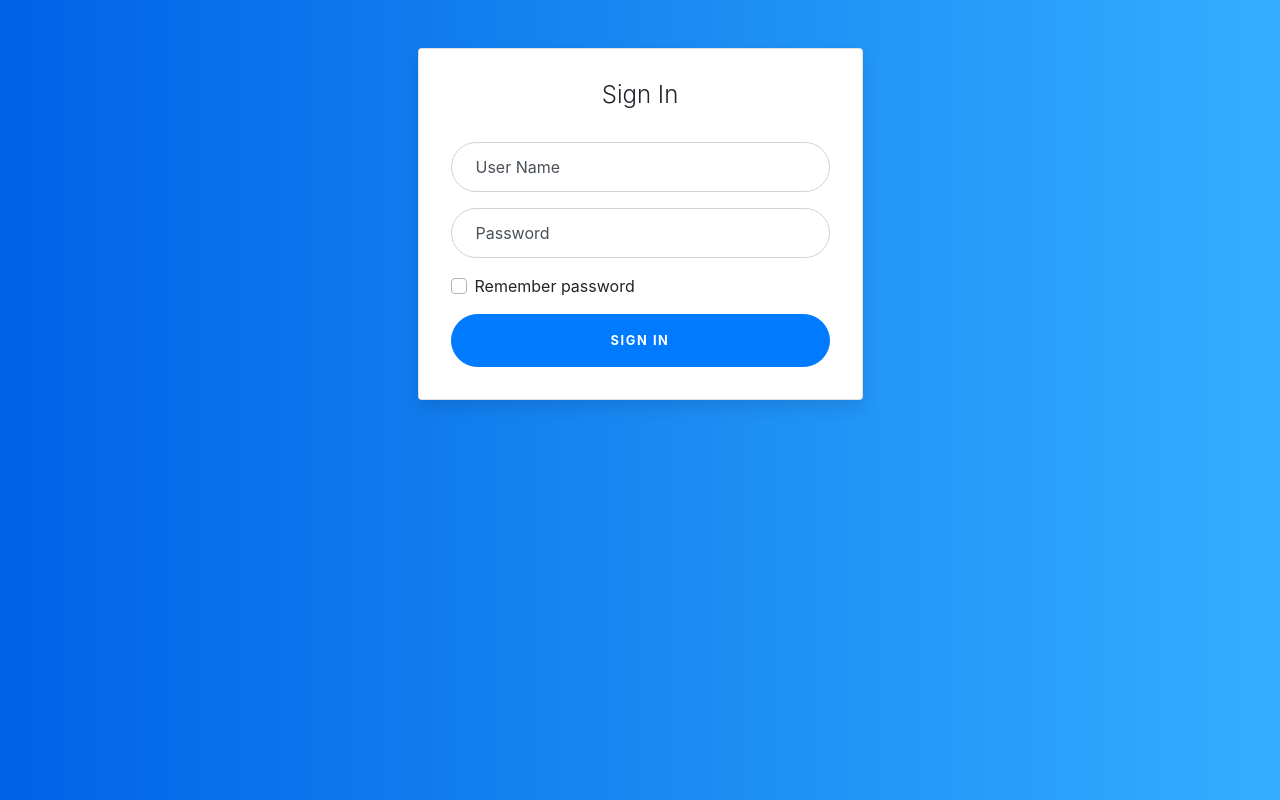
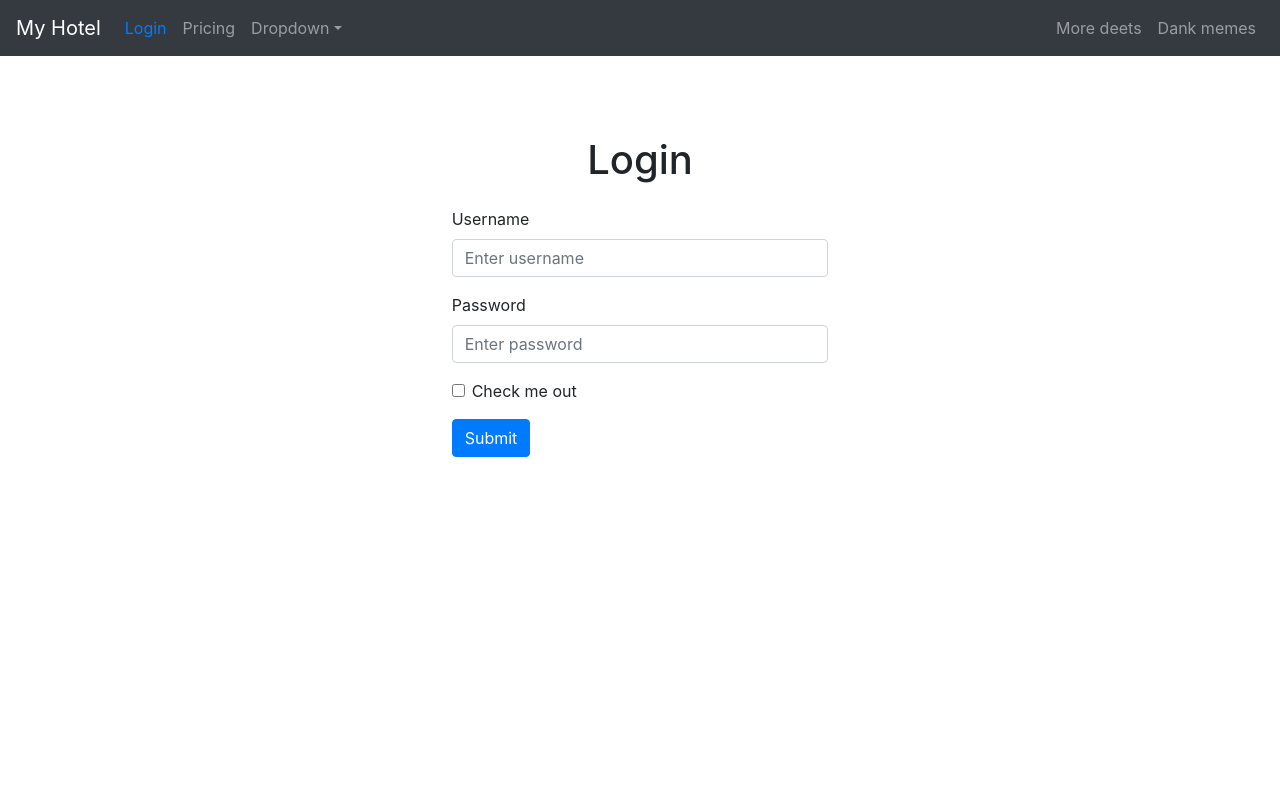
Before and after one commit to atulbhalerao/online_hotel_management, a React (Create React App) app: page /Login in a window 1280 px wide. Built offline with nearby package versions, Linux system fonts and the light colour scheme.

Commit message:
Created Navigation bar and login form

```diff
--- a/package.json
+++ b/package.json
@@ -3,12 +3,12 @@
   "version": "0.1.0",
   "private": true,
   "dependencies": {
-    "@testing-library/jest-dom": "^4.2.4",
-    "@testing-library/react": "^9.5.0",
-    "@testing-library/user-event": "^7.2.1",
     "bootstrap": "^4.5.2",
+    "cra-template": "1.0.3",
     "react": "^16.13.1",
+    "react-bootstrap": "^1.3.0",
     "react-dom": "^16.13.1",
+    "react-router-dom": "^5.2.0",
     "react-scripts": "3.4.3"
   },
   "scripts": {
--- a/src/App.js
+++ b/src/App.js
@@ -1,27 +1,17 @@
 import React from 'react';
-import logo from './logo.svg';
-import './App.css';
-import Login from './Login'
-import 'bootstrap/dist/css/bootstrap.min.css';
+//import logo from './logo.svg';
+//import './App.css';
+//import 'bootstrap/dist/css/bootstrap.min.css';
+//import { Form, Button, Container, Col, Row } from 'react-bootstrap';
+//import Login from './Components/Login';
+import Menus from './Components/Menus';
+
+
 function App() {
   return (
-    <Login />
-    // <div className="App">
-    //   <header className="App-header">
-    //     <img src={logo} className="App-logo" alt="logo" />
-    //     <p>
-    //       Edit <code>src/App.js</code> and save to reload.
-    //     </p>
-    //     <a
-    //       className="App-link"
-    //       href="https://reactjs.org"
-    //       target="_blank"
-    //       rel="noopener noreferrer"
-    //     >
-    //       Learn React
-    //     </a>
-    //   </header>
-    // </div>
+          // <Login></Login>
+          <Menus></Menus>
+          // <></>
   );
 }
 
--- /dev/null
+++ b/src/Components/Login.js
@@ -0,0 +1,37 @@
+import React from 'react';
+import 'bootstrap/dist/css/bootstrap.min.css';
+import { Form, Button, Container, Col, Row } from 'react-bootstrap';
+
+
+function Login() {
+  return (
+          <Row className="justify-content-md-center">
+            <Col xs lg="4"></Col>
+            <Col xs lg="4">
+              <Container>
+                <Form classNames="form-horizontal" onSubmit={ alert('Submitted') }>
+                  <h1 style={{textAlign:"center", paddingTop:'80px', paddingBottom:'15px' }}>Login</h1>
+                  <Form.Group controlId="formBasicEmail">
+                    <Form.Label className="control-label">Username</Form.Label>
+                    <Form.Control type="text" placeholder="Enter username"  />
+                  </Form.Group>
+
+                  <Form.Group controlId="formBasicPassword">
+                    <Form.Label>Password</Form.Label>
+                    <Form.Control type="password" placeholder="Enter password"   />
+                  </Form.Group>
+                  <Form.Group controlId="formBasicCheckbox">
+                    <Form.Check type="checkbox" label="Check me out" />
+                  </Form.Group>
+                  <Button variant="primary" type="submit">
+                    Submit
+                  </Button>
+                </Form>
+              </Container>
+            </Col>
+            <Col xs lg="4"></Col>
+          </Row>
+  );
+}
+
+export default Login;
--- /dev/null
+++ b/src/Components/Menus.js
@@ -0,0 +1,40 @@
+import React from 'react';
+import 'bootstrap/dist/css/bootstrap.min.css';
+import { Nav, Navbar, NavDropdown } from 'react-bootstrap';
+import { BrowserRouter as Router, Switch, Route, NavLink } from 'react-router-dom';
+import Login from './Login';
+
+function Menus() {
+  return (
+    <Router>
+    <Navbar collapseOnSelect expand="lg" bg="dark" variant="dark">
+    <Navbar.Brand href="#home">My Hotel</Navbar.Brand>
+    <Navbar.Toggle aria-controls="responsive-navbar-nav" />
+    <Navbar.Collapse id="responsive-navbar-nav">
+      <Nav className="mr-auto">
+        <Nav.Link ><NavLink  to={'/Login'} >Login</NavLink ></Nav.Link>
+        <Nav.Link href="#pricing">Pricing</Nav.Link>
+        <NavDropdown title="Dropdown" id="collasible-nav-dropdown">
+          <NavDropdown.Item href="#action/3.1">Action</NavDropdown.Item>
+          <NavDropdown.Item href="#action/3.2">Another action</NavDropdown.Item>
+          <NavDropdown.Item href="#action/3.3">Something</NavDropdown.Item>
+          <NavDropdown.Divider />
+          <NavDropdown.Item href="#action/3.4">Separated link</NavDropdown.Item>
+        </NavDropdown>
+      </Nav>
+      <Nav>
+        <Nav.Link href="#deets">More deets</Nav.Link>
+        <Nav.Link eventKey={2} href="#memes">
+          Dank memes
+        </Nav.Link>
+      </Nav>
+    </Navbar.Collapse>
+  </Navbar>
+  <Switch>
+          <Route exact path='/Login'  component={Login} />
+    </Switch>
+  </Router>
+  );
+}
+
+export default Menus;
--- a/src/Login.css
+++ /dev/null
@@ -1,135 +0,0 @@
-:root {
-    --input-padding-x: 1.5rem;
-    --input-padding-y: .75rem;
-  }
-
-  body {
-    background: #007bff;
-    background: linear-gradient(to right, #0062E6, #33AEFF);
-  }
-
-  .card-signin {
-    border: 0;
-    border-radius: 1rem;
-    box-shadow: 0 0.5rem 1rem 0 rgba(0, 0, 0, 0.1);
-  }
-
-  .card-signin .card-title {
-    margin-bottom: 2rem;
-    font-weight: 300;
-    font-size: 1.5rem;
-  }
-
-  .card-signin .card-body {
-    padding: 2rem;
-  }
-
-  .form-signin {
-    width: 100%;
-  }
-
-  .form-signin .btn {
-    font-size: 80%;
-    border-radius: 5rem;
-    letter-spacing: .1rem;
-    font-weight: bold;
-    padding: 1rem;
-    transition: all 0.2s;
-  }
-
-  .form-label-group {
-    position: relative;
-    margin-bottom: 1rem;
-  }
-
-  .form-label-group input {
-    height: auto;
-    border-radius: 2rem;
-  }
-
-  .form-label-group>input,
-  .form-label-group>label {
-    padding: var(--input-padding-y) var(--input-padding-x);
-  }
-
-  .form-label-group>label {
-    position: absolute;
-    top: 0;
-    left: 0;
-    display: block;
-    width: 100%;
-    margin-bottom: 0;
-    /* Override default `<label>` margin */
-    line-height: 1.5;
-    color: #495057;
-    border: 1px solid transparent;
-    border-radius: .25rem;
-    transition: all .1s ease-in-out;
-  }
-
-  .form-label-group input::-webkit-input-placeholder {
-    color: transparent;
-  }
-
-  .form-label-group input:-ms-input-placeholder {
-    color: transparent;
-  }
-
-  .form-label-group input::-ms-input-placeholder {
-    color: transparent;
-  }
-
-  .form-label-group input::-moz-placeholder {
-    color: transparent;
-  }
-
-  .form-label-group input::placeholder {
-    color: transparent;
-  }
-
-  .form-label-group input:not(:placeholder-shown) {
-    padding-top: calc(var(--input-padding-y) + var(--input-padding-y) * (2 / 3));
-    padding-bottom: calc(var(--input-padding-y) / 3);
-  }
-
-  .form-label-group input:not(:placeholder-shown)~label {
-    padding-top: calc(var(--input-padding-y) / 3);
-    padding-bottom: calc(var(--input-padding-y) / 3);
-    font-size: 12px;
-    color: #777;
-  }
-
-  .btn-google {
-    color: white;
-    background-color: #ea4335;
-  }
-
-  .btn-facebook {
-    color: white;
-    background-color: #3b5998;
-  }
-
-  /* Fallback for Edge
-  -------------------------------------------------- */
-
-  @supports (-ms-ime-align: auto) {
-    .form-label-group>label {
-      display: none;
-    }
-    .form-label-group input::-ms-input-placeholder {
-      color: #777;
-    }
-  }
-
-  /* Fallback for IE
-  -------------------------------------------------- */
-
-  @media all and (-ms-high-contrast: none),
-  (-ms-high-contrast: active) {
-    .form-label-group>label {
-      display: none;
-    }
-    .form-label-group input:-ms-input-placeholder {
-      color: #777;
-    }
-  }
--- a/src/Login.js
+++ /dev/null
@@ -1,37 +0,0 @@
-import React from 'react'
-import './Login.css';
-
-function Login()
-{
-    return(
-        <div className="container">
-		<div className="row">
-		  <div className="col-sm-9 col-md-7 col-lg-5 mx-auto">
-			<div className="card card-signin my-5">
-			  <div className="card-body">
-				<h5 className="card-title text-center">Sign In</h5>
-				<form className="form-signin">
-				  <div className="form-label-group">
-					<input type="text" id="inputEmail" className="form-control" placeholder="Username" required autofocus></input>
-					<label for="inputEmail">User Name</label>
-				  </div>
-
-				  <div className="form-label-group">
-					<input type="password" id="inputPassword" className="form-control" placeholder="Password" required></input>
-					<label for="inputPassword">Password</label>
-				  </div>
-
-				  <div className="custom-control custom-checkbox mb-3">
-					<input type="checkbox" className="custom-control-input" id="customCheck1"></input>
-					<label className="custom-control-label" for="customCheck1">Remember password</label>
-				  </div>
-				  <button className="btn btn-lg btn-primary btn-block text-uppercase" type="submit">Sign in</button>
-				</form>
-			  </div>
-			</div>
-		  </div>
-		</div>
-	  </div>
-  )
-}
-export default Login;
```
Also changed, not shown: 1 other file (tests, documents, lock files or other folders).
